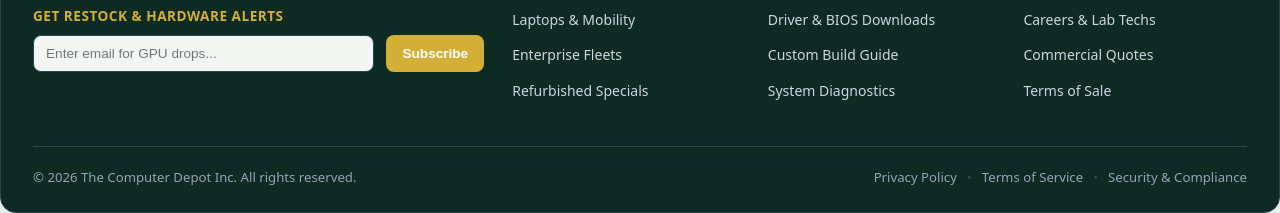
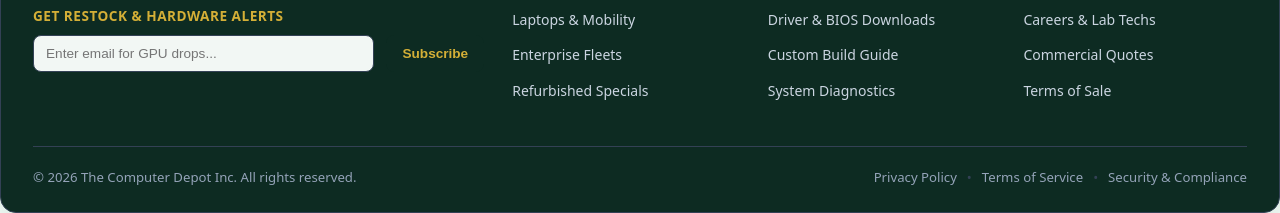
Before and after one commit to Waridi23/Project, a plain HTML site: page template1/index.html in a window 1280 px wide. In both pictures the pointer is over the button "Subscribe". Shown: the part 933-1146 px from the top of the page. Drawn offline with Linux system fonts and the light colour scheme.

Commit message:
Update btn-newsletter styles for hover and default states

```diff
--- a/template1/styles/main.css
+++ b/template1/styles/main.css
@@ -571,7 +571,8 @@ FOOTER
 }
 
 .btn-newsletter {
-    color:var(--accent-gold);
+	background-color: rgba(13, 43, 34, 0.08);
+    color:var(--text-white);
 	border: none;
     padding: 10px 16px;
     border-radius: 8px;
@@ -583,8 +584,8 @@ FOOTER
 }
 
 .btn-newsletter:hover {
-    background-color:var(--accent-gold);
-	color: var(--text-white);
+    background-color: rgba(13,43, 34, 0.10);
+	color: var(--accent-gold);
 	transform: translateX(4px);
 	transition: var(--ease-smooth);
 }
```
